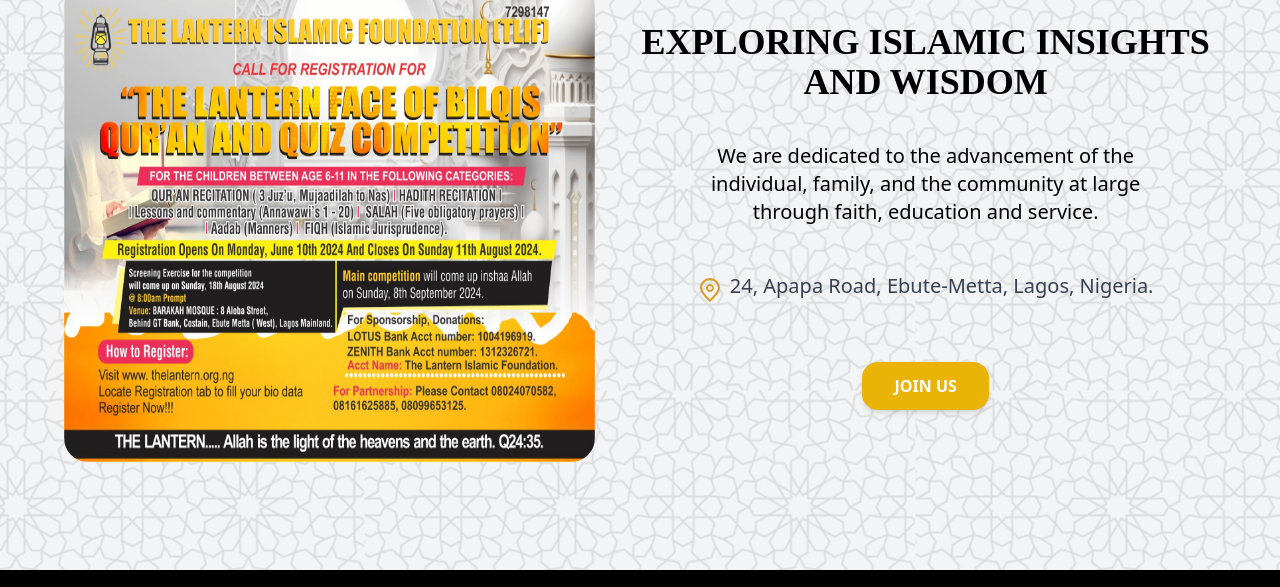
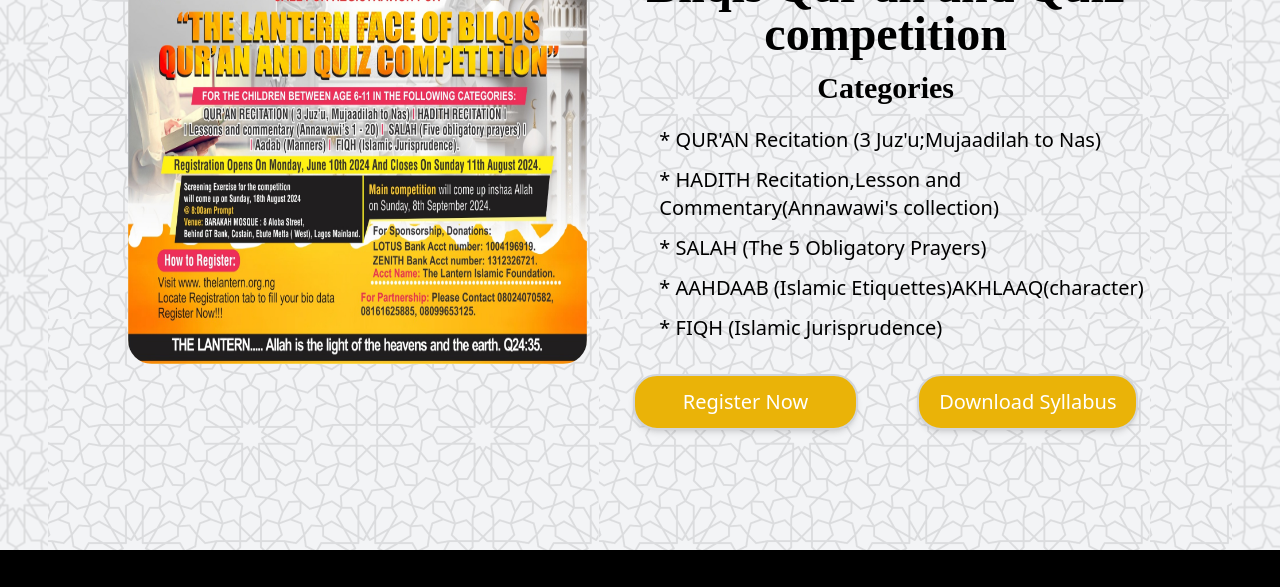
Before and after one commit to stanley-meruo/The-Lantern-Islamic-Foundation, a website: page src/index.html in a window 1280 px wide. Shown: the part 3950-4537 px from the top of the page. Drawn offline with nearby package versions, Linux system fonts and the light colour scheme; a web font is replaced by a local one.

Commit message:
Index,Event sections where changed

```diff
--- a/src/index.html
+++ b/src/index.html
@@ -816,52 +816,68 @@
     </section>
 
     <section
-      class="bg-hero-pattern bg-gray-100 bg-blend-multiply bg-center text-center px-2 py-12 lg:px-12"
+      class="bg-hero-pattern bg-gray-100 bg-blend-multiply bg-center text-center px-2 lg:px-12"
     >
       <div class="text-center" >
         <p class="text-xl font-semibold text-yellow-600 mb-2 lg:text-2xl">Events</p>
         <p class="text-4xl font-bold font-almendra mb-10 lg:text-5xl">OUR COMING EVENTS</p>
       </div>
 
-      <div
-        class="px-4 py-10 md:flex md:justify-evenly md:gap-10 lg:flex lg:justify-evenly"
+          <section
+      class="bg-hero-pattern bg-gray-100 bg-blend-multiply pb-8 px-4 lg:flex lg:justify-between my-5 lg:py-10 lg:pb-10 lg:px-8 xl:px-16 -mt-5"
     >
-        <div>
+      <div class="grid px-4">
         <img
           src="./images/TLIF-Banner.jpg"
-            alt=""
-            class="rounded-3xl mx-auto mb-5 hover:shadow-md hover:opacity-80 sm:w-full md:w-[1000px] md:h-[400px] lg:w-[1100px] lg:h-[480px]"
+          alt="An image here"
+          class="rounded-3xl lg:w-[1000px] lg:h-[450px]"
         />
       </div>
-
-        <div >
+      <div class="flex flex-col">
         <p
-            class="text-3xl font-almendra font-semibold my-6 md:my-10 hover:text-yellow-600 lg:text-4xl"
+          class="text-3xl lg:mx-5 px-3 pt-12 lg:pt-0 text-center font-almendra font-bold hover:text-yellow-500 lg:text-4xl xl:text-5xl"
         >
-            EXPLORING ISLAMIC INSIGHTS AND WISDOM
+          The Lantern Face of Bilqis Qur'an and Quiz competition
         </p>
-          <p class="text-xl font-medium mb-6 lg:w-4/5 lg:mx-auto">
-            We are dedicated to the advancement of the individual, family, and
-            the community at large through faith, education and service.
+        <p class="text-3xl mb-8 lg:mx-5 lg:mb-2 px-3 pt-12 lg:pt-3 text-center font-almendra font-bold">Categories</p>
+        <div class="text-center lg:text-left lg:ml-14 lg:-mb-10">
+          <p class="text-xl lg:mt-3 font-medium pb-3 lg:pb-2">
+            * QUR'AN Recitation (3 Juz'u;Mujaadilah to Nas)
           </p>
-
-          <div class="flex items-center justify-center gap-2">
-            <img src="./images/marker.svg" alt="" class="md:mb-5 lg:mt-7" />
-            <p class="text-xl text-gray-700">
-              24, Apapa Road, Ebute-Metta, Lagos, Nigeria.
+          <p class="text-xl lg:mt-1 font-medium pb-3 lg:pb-2">
+            * HADITH Recitation,Lesson and Commentary(Annawawi's collection)
+          </p>
+          <p class="text-xl lg:mt-1 font-medium pb-3 lg:pb-2">
+            * SALAH (The 5 Obligatory Prayers)
+          </p>
+          <p class="text-xl lg:mt-1 font-medium pb-3 lg:pb-2">
+            * AAHDAAB (Islamic Etiquettes)AKHLAAQ(character)
+          </p>
+          <p class="text-xl lg:mt-1 font-medium pb-3 lg:pb-2">
+            * FIQH (Islamic Jurisprudence)
           </p>
         </div>
 
+        <div class="flex">
+
         <button
-            class="bg-yellow-500 text-white mt-10 px-8 py-3 rounded-2xl hover:bg-yellow-600 shadow-md transition ease-in-out delay-50 hover:-translate-y-1 hover:scale-110 hover:duration-300"
+          class="bg-yellow-500 text-white mt-5 rounded-3xl border-2 border-gray-300 hover:bg-yellow-600 shadow-md transition ease-in-out delay-50 hover:-translate-y-1 hover:scale-110 hover:duration-300 text-xl mx-auto px-10 py-3 mb-5 lg:px-12 lg:py-3 lg:mt-12 xl:mt-16 lg:mb-20"
         >
-            <a href="./event.html" class="font-semibold">JOIN US</a>
+          <a href="./competition.html">Register Now</a>
+        </button>
+
+          <button
+          class="bg-yellow-500 text-white mt-5 rounded-3xl border-2 border-gray-300 hover:bg-yellow-600 shadow-md transition ease-in-out delay-50 hover:-translate-y-1 hover:scale-110 hover:duration-300 text-xl mx-auto px-5 py-3 mb-5 lg:px-5 lg:py-3 lg:mt-10 xl:mt-16 lg:mb-20"
+        >
+          <a href="./file/TLIF-Syllabus.pdf" target="_blank">Download Syllabus</a>
         </button>
         </div>
+
       </div>
     </section>
+    </section>
 
-    <footer class="bg-black px-6 py-10 lg:flex lg:justify-evenly">
+    <footer class="bg-black -mt-5 px-6 py-10 lg:flex lg:justify-evenly">
       <div class="">
         <div class="flex items-center py-3">
           <img src="./images/TLIF-LOGO.png" alt="logo" class="w-16" />
```
Also changed, not shown: src/event.html (+25 -13 lines), src/css/output.css. Lines whose indentation alone changed are shown as unchanged.
